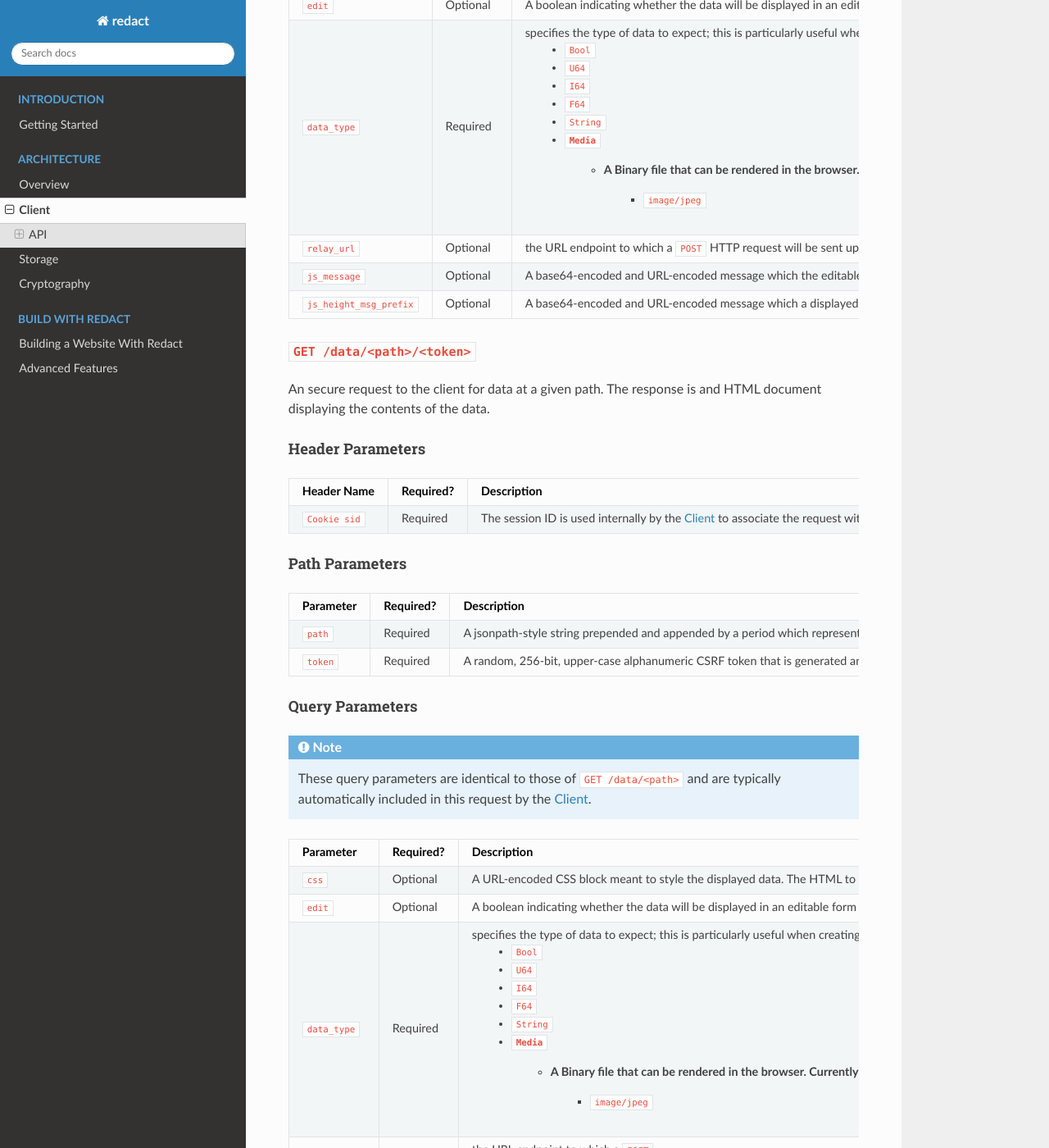
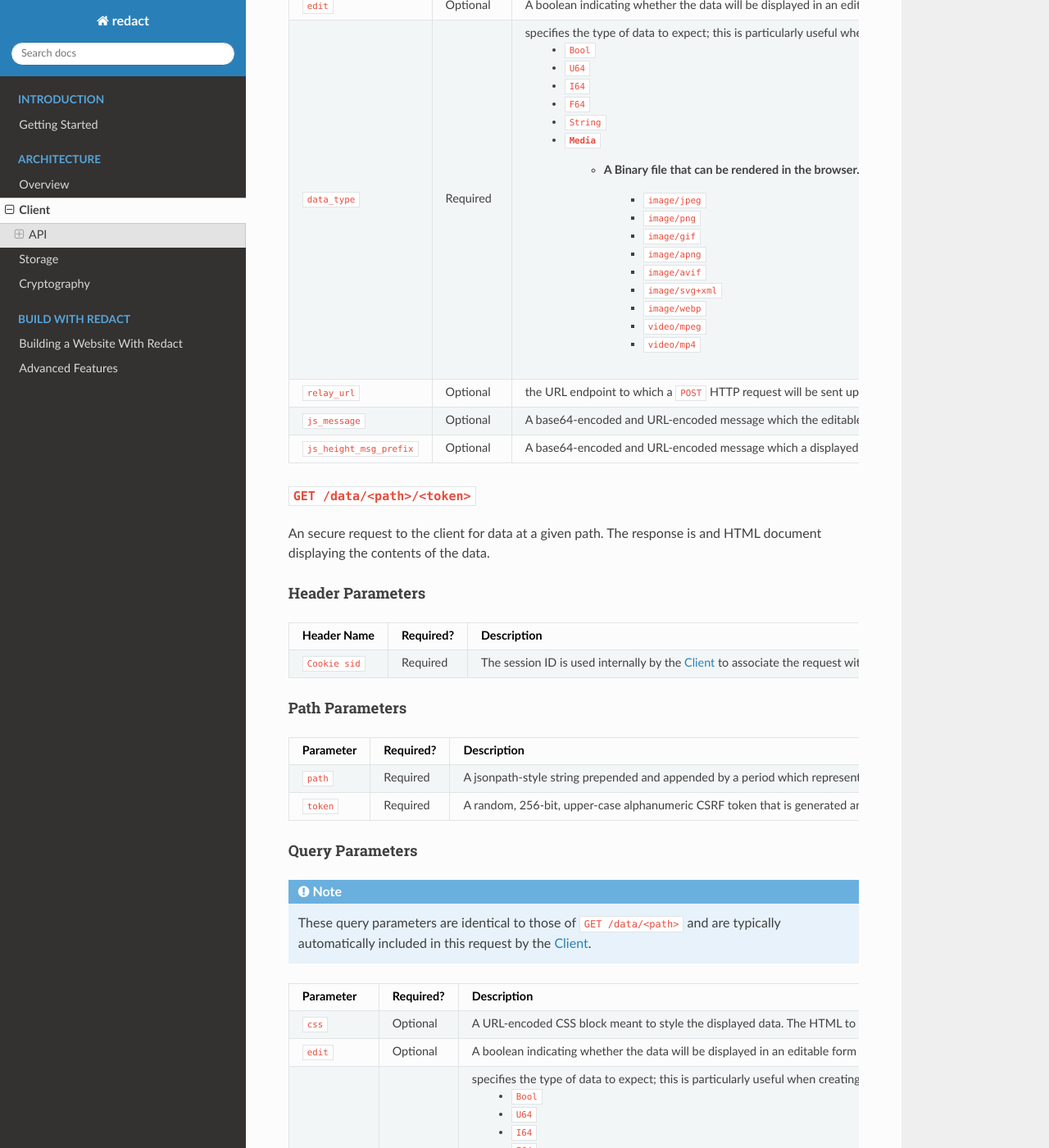
Before and after one commit to pauwels-labs/redact-docs, a Sphinx documentation site: the page built from source/client.rst, in a window 1280 px wide and 1400 px high, scrolled down 827 px. Shown: the whole window at 82% size. Built offline with Sphinx 7.4.7 and the Read the Docs theme 2.0.0, drawn with Linux system fonts in a browser that asks for light colours; some of the changed text lies outside the part shown.

Commit message:
feat: add additional image and video mime types to route docs

```diff
--- a/source/client.rst
+++ b/source/client.rst
@@ -74,6 +74,14 @@ Query Parameters
           * ``Media``
                * A Binary file that can be rendered in the browser. Currently supported file types are:
                     * ``image/jpeg``
+                    * ``image/png``
+                    * ``image/gif``
+                    * ``image/apng``
+                    * ``image/avif``
+                    * ``image/svg+xml``
+                    * ``image/webp``
+                    * ``video/mpeg``
+                    * ``video/mp4``
      -
      - ``String``
    * - ``relay_url``
@@ -171,6 +179,14 @@ Query Parameters
           * ``Media``
                * A Binary file that can be rendered in the browser. Currently supported file types are:
                     * ``image/jpeg``
+                    * ``image/png``
+                    * ``image/gif``
+                    * ``image/apng``
+                    * ``image/avif``
+                    * ``image/svg+xml``
+                    * ``image/webp``
+                    * ``video/mpeg``
+                    * ``video/mp4``
      -
      - ``String``
    * - ``relay_url``
@@ -285,6 +301,14 @@ Body Parameters
           * ``Media``
                * A Binary file that can be rendered in the browser. Currently supported file types are:
                     * ``image/jpeg``
+                    * ``image/png``
+                    * ``image/gif``
+                    * ``image/apng``
+                    * ``image/avif``
+                    * ``image/svg+xml``
+                    * ``image/webp``
+                    * ``video/mpeg``
+                    * ``video/mp4``
      - ``String``
 
 .. _here: https://github.com/pauwels-labs/redact-client/tree/main/static/secure.handlebars
```
